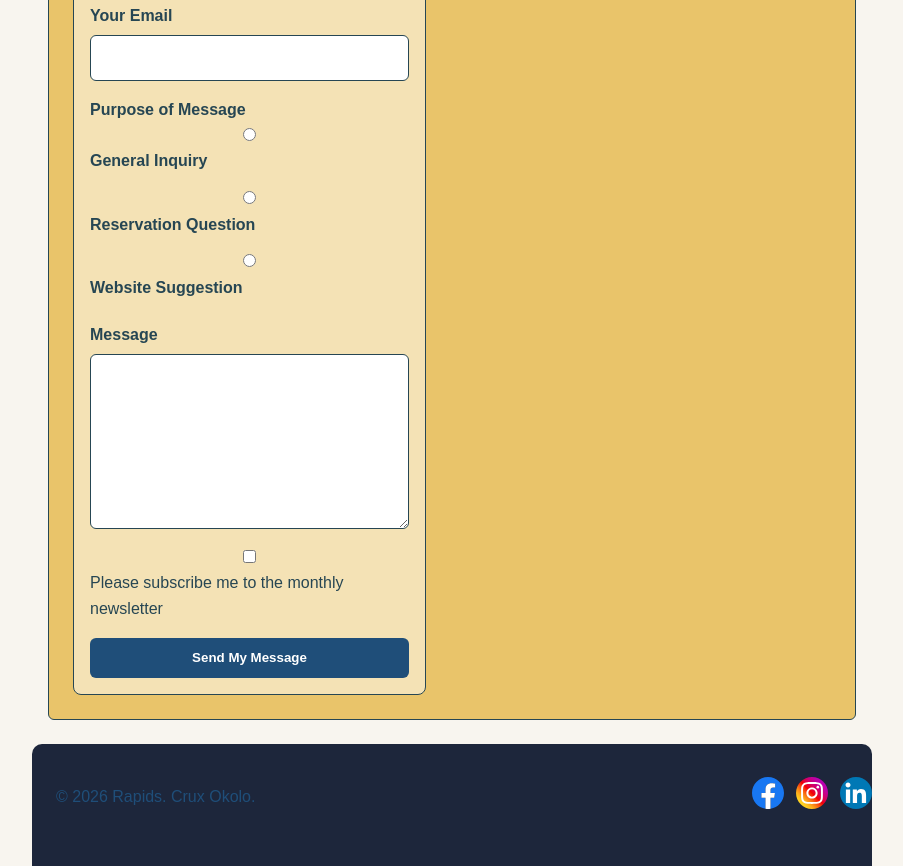
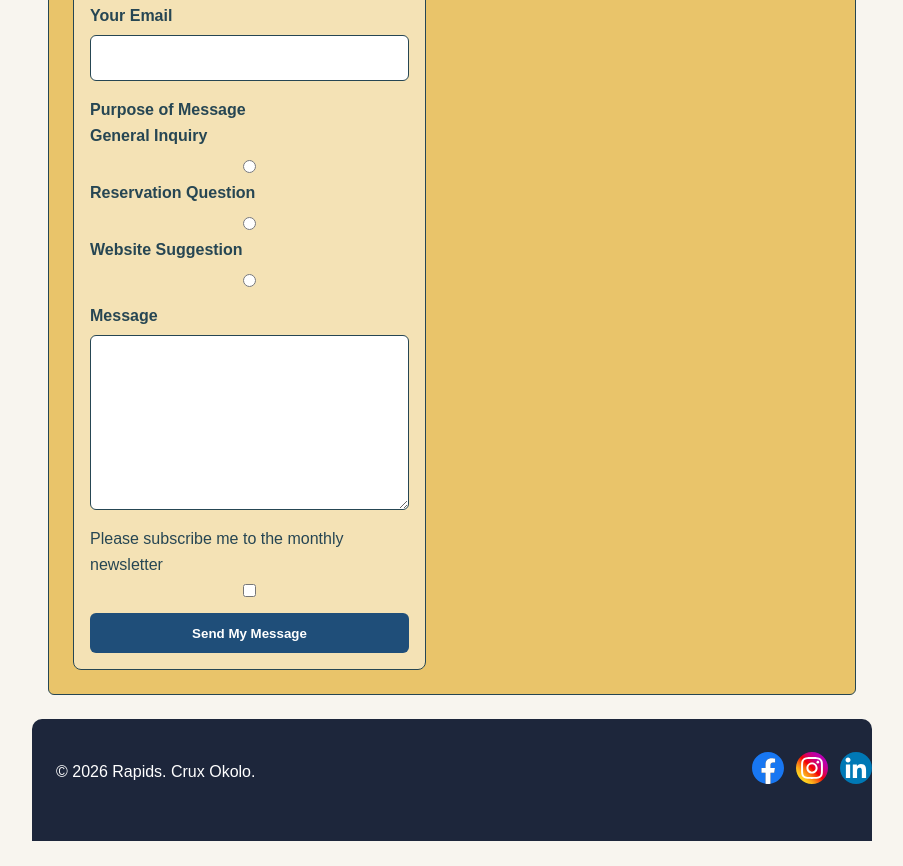
Before and after one commit to cruxokolo-eng/wdd130, a plain HTML site: page wwr/contact.html in a window 1280 px wide. Shown: the part 1060-1926 px from the top of the page, without its empty margins (188-1091 px from the left). After the commit the page ends 1901 px from the top, so only its background shows below. Drawn offline with Linux system fonts and the light colour scheme.

Commit message:
added changes

```diff
--- a/wwr/contact.html
+++ b/wwr/contact.html
@@ -27,7 +27,7 @@
 
     <main>
         <section class="contact-page">
-            <h1>Contact Our Team</h1>
+            <h1>Rapids Adventure Company Contact Us</h1>
             <div class="contact-layout">
                 <section class="contact-info">
                     <h2>Company Information</h2>
@@ -83,9 +83,12 @@
 
                         <fieldset class="form-group">
                             <legend>Purpose of Message</legend>
-                            <label><input type="radio" name="purpose" value="general"> General Inquiry</label>
-                            <label><input type="radio" name="purpose" value="reservation"> Reservation Question</label>
-                            <label><input type="radio" name="purpose" value="website"> Website Suggestion</label>
+                            <label for="general-inquiry">General Inquiry</label>
+                            <input type="radio" id="general-inquiry" name="purpose" value="general">
+                            <label for="reservation-question">Reservation Question</label>
+                            <input type="radio" id="reservation-question" name="purpose" value="reservation">
+                            <label for="website-suggestion">Website Suggestion</label>
+                            <input type="radio" id="website-suggestion" name="purpose" value="website">
                         </fieldset>
 
                         <div class="form-group">
@@ -94,8 +97,8 @@
                         </div>
 
                         <div class="form-group checkbox-group">
-                            <label><input type="checkbox" name="newsletter"> Please subscribe me to the monthly
-                                newsletter</label>
+                            <label for="newsletter">Please subscribe me to the monthly newsletter</label>
+                            <input type="checkbox" id="newsletter" name="newsletter">
                         </div>
 
                         <button type="submit">Send My Message</button>
--- a/wwr/styles/rafting.css
+++ b/wwr/styles/rafting.css
@@ -51,6 +51,7 @@ footer {
     font-size: 1.6rem;
     font-weight: bold;
     letter-spacing: 0.04em;
+    color: #fff;
 }
 
 .site-nav ul {
@@ -203,7 +204,7 @@ footer {
     justify-content: space-between;
     align-items: center;
     padding: 1rem 0 2rem;
-    color: var(--primary-color);
+    color: #fff;
     background-color: var(--dark-color);
     border-radius: 10px 10px 0 0;
     margin-top: 1.5rem;
```
